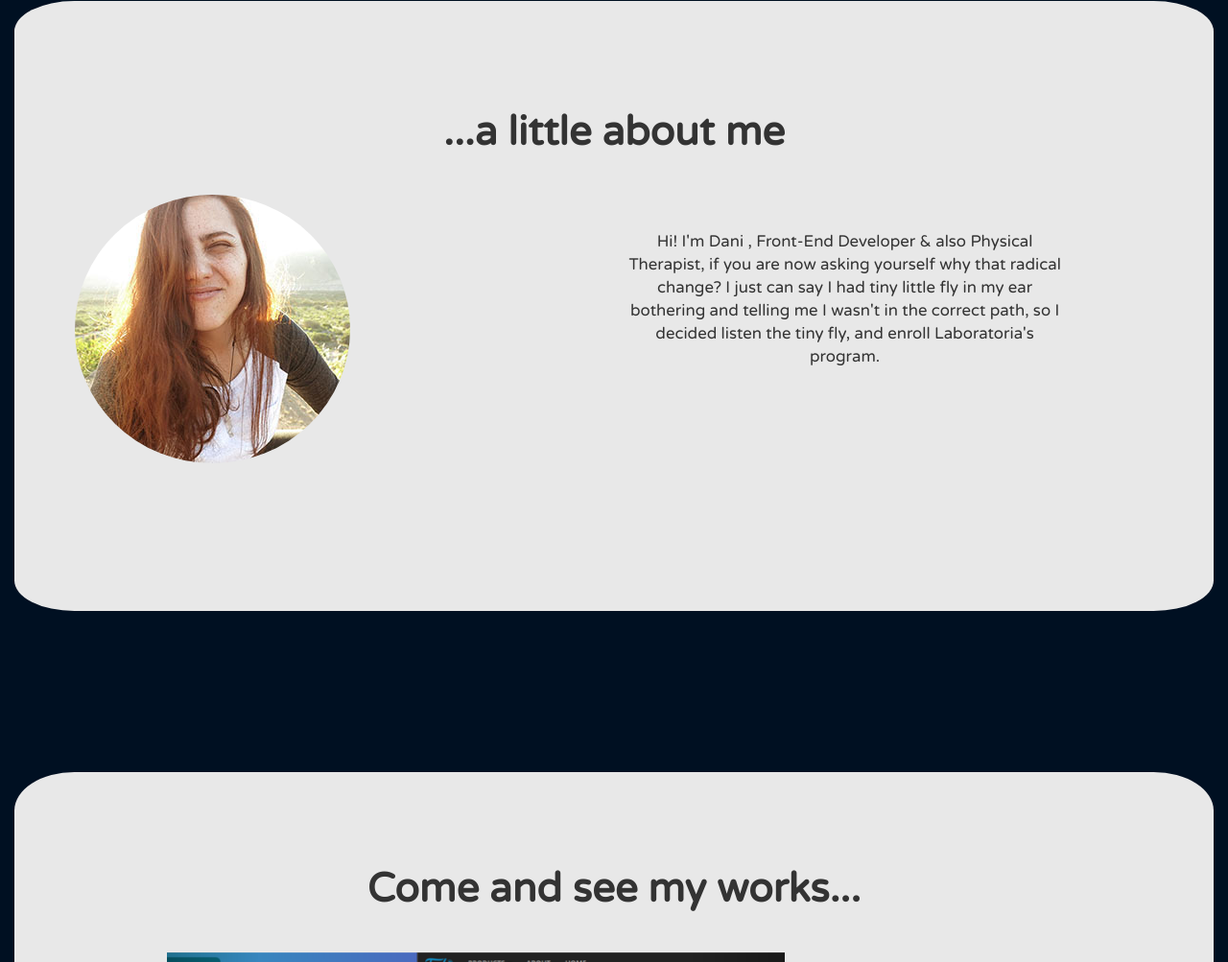
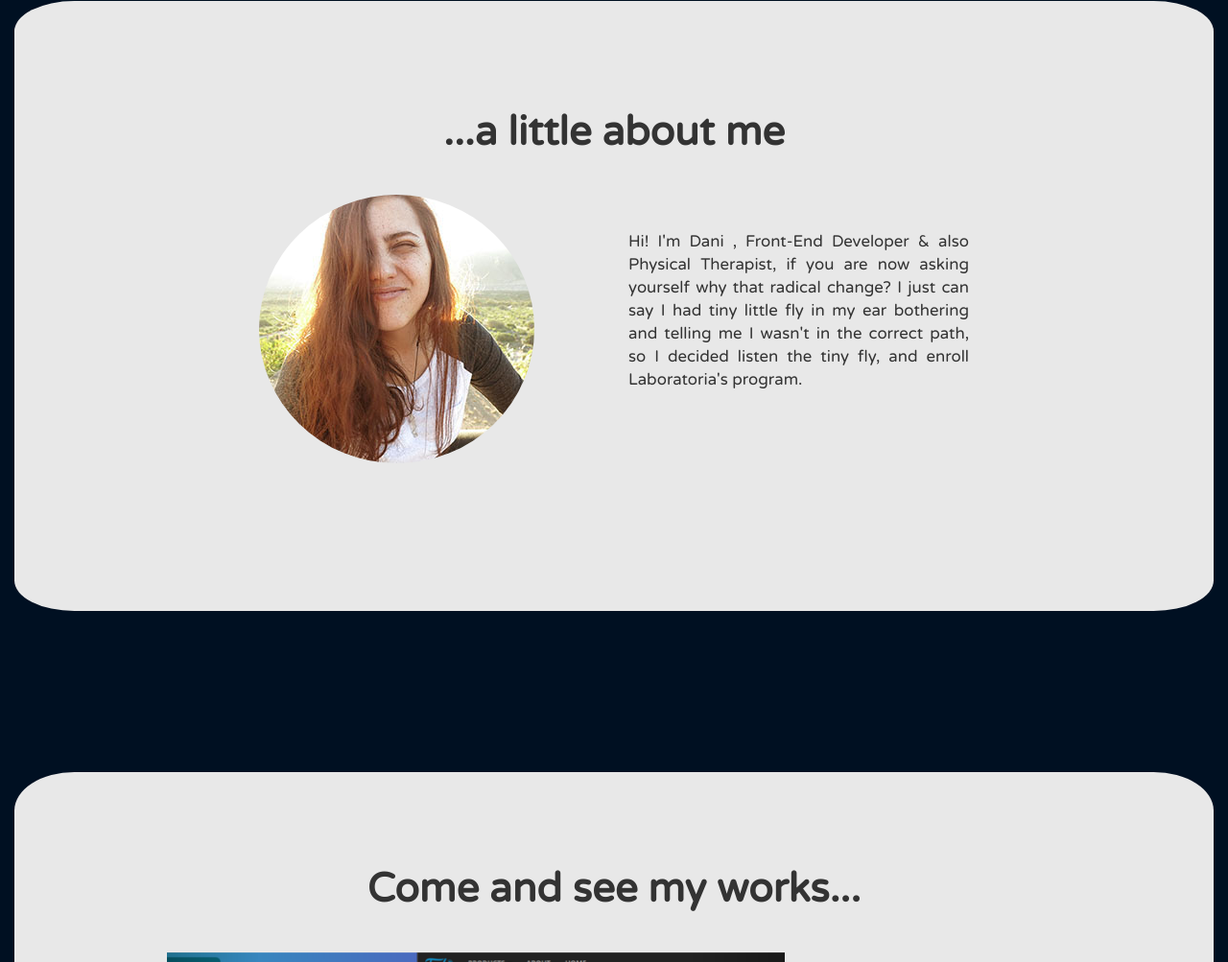
Before and after one commit to daniparraguez/Portfolio, a website: page index.html in a window 1280 px wide. Shown: the part 1017-2020 px from the top of the page at 96% size. Drawn offline with nearby package versions, Linux system fonts and the light colour scheme.

Commit message:
Fixed photo columns

```diff
--- a/index.html
+++ b/index.html
@@ -59,10 +59,10 @@
 <div class="falsejumbotron second" >
   <h1 class="title" >...a little about me</h1>
 <div class="row" >
-    <div class="col-xs-12 col-sm-6 text-center">
+    <div class="col-xs-12 col-sm-4 col-sm-offset-2 text-center">
     <img src="./assets/img/DaniParraguez2.jpg" alt="..." class="img-circle img-responsive">
   </div>
-    <div class="col-xs-12 col-sm-5 text-center padding">
+    <div class="col-xs-12 col-sm-4 text-justify padding">
     <p>Hi! I'm Dani , Front-End Developer & also Physical Therapist, if you are now asking yourself why that radical change? I just can say I had tiny little fly in my ear bothering and telling me I wasn't in the correct path, so I decided listen the tiny fly, and enroll Laboratoria's program.</p>
   </div>
     </div>
```
